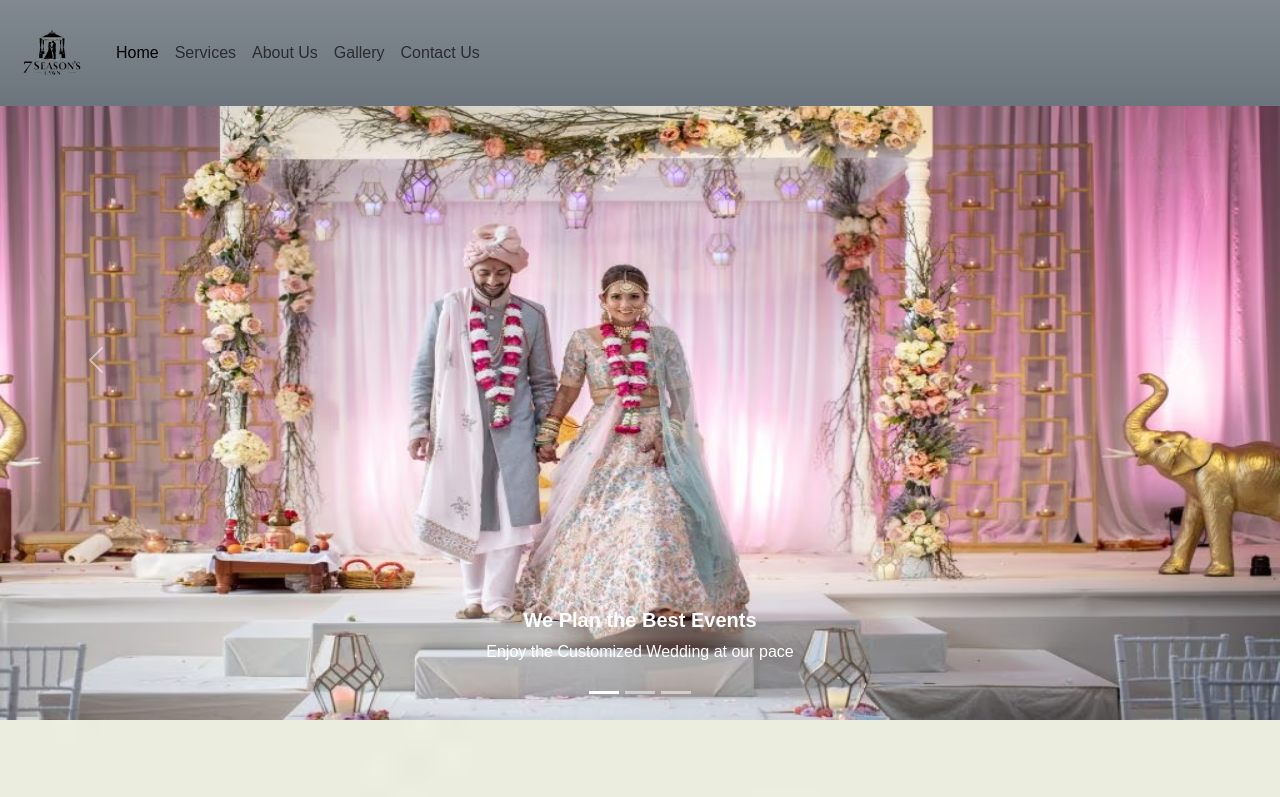
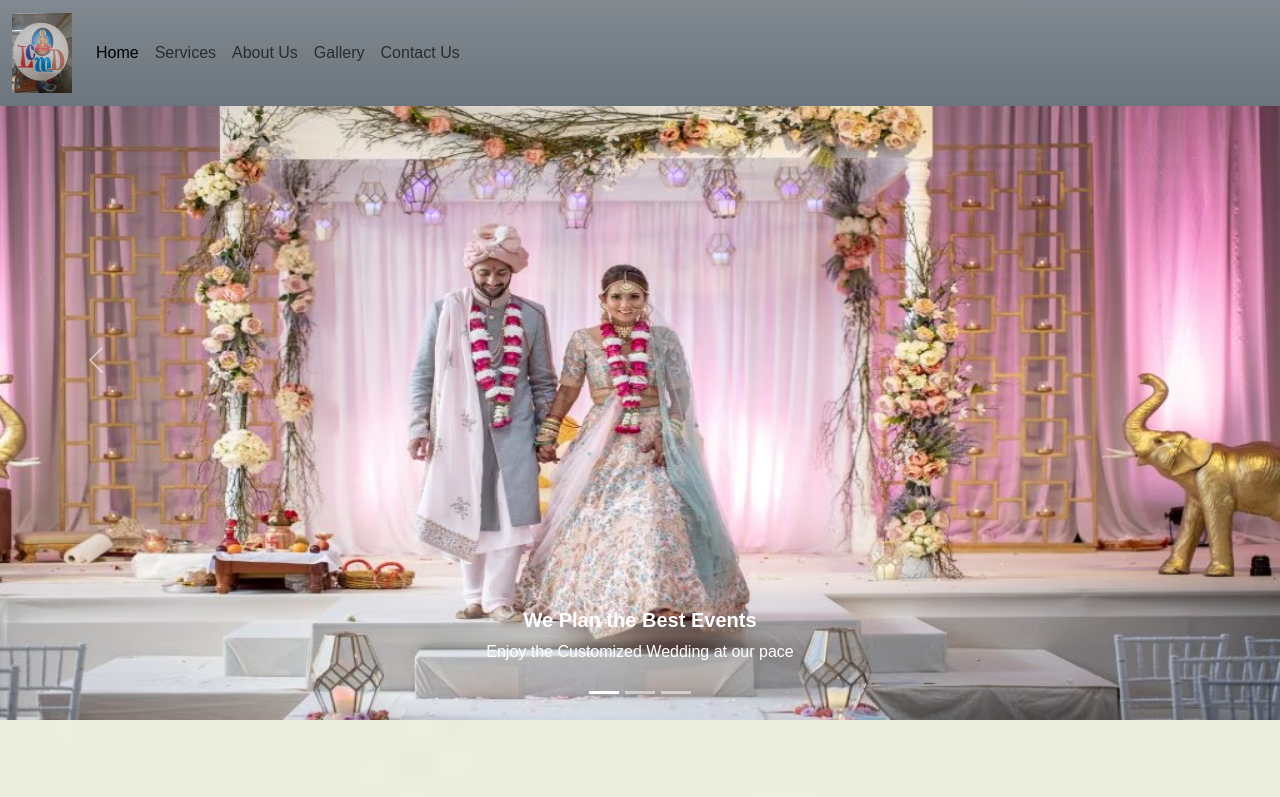
Before and after one commit to Sum7011it/laxmi-caterer-and-mandap, a plain HTML site: page index.html in a window 1280 px wide. Shown: the top 797 px of the page. Drawn offline with nearby package versions, Linux system fonts and the light colour scheme.

Commit message:
Update index.html

```diff
--- a/index.html
+++ b/index.html
@@ -17,7 +17,7 @@
 
     <nav class="navbar navbar-expand-lg bg-secondary bg-gradient fixed-top">
         <div class="container-fluid">
-            <a class="navbar-brand" href="#slider"><img class="logo" src="logo.png" alt=""></a>
+            <a class="navbar-brand" href="#slider"><img class="logo" src="logo.jpg" alt=""></a>
             <button class="navbar-toggler" type="button" data-bs-toggle="collapse" data-bs-target="#navbarNav"
                 aria-controls="navbarNav" aria-expanded="false" aria-label="Toggle navigation">
                 <span class="navbar-toggler-icon"></span>
```
